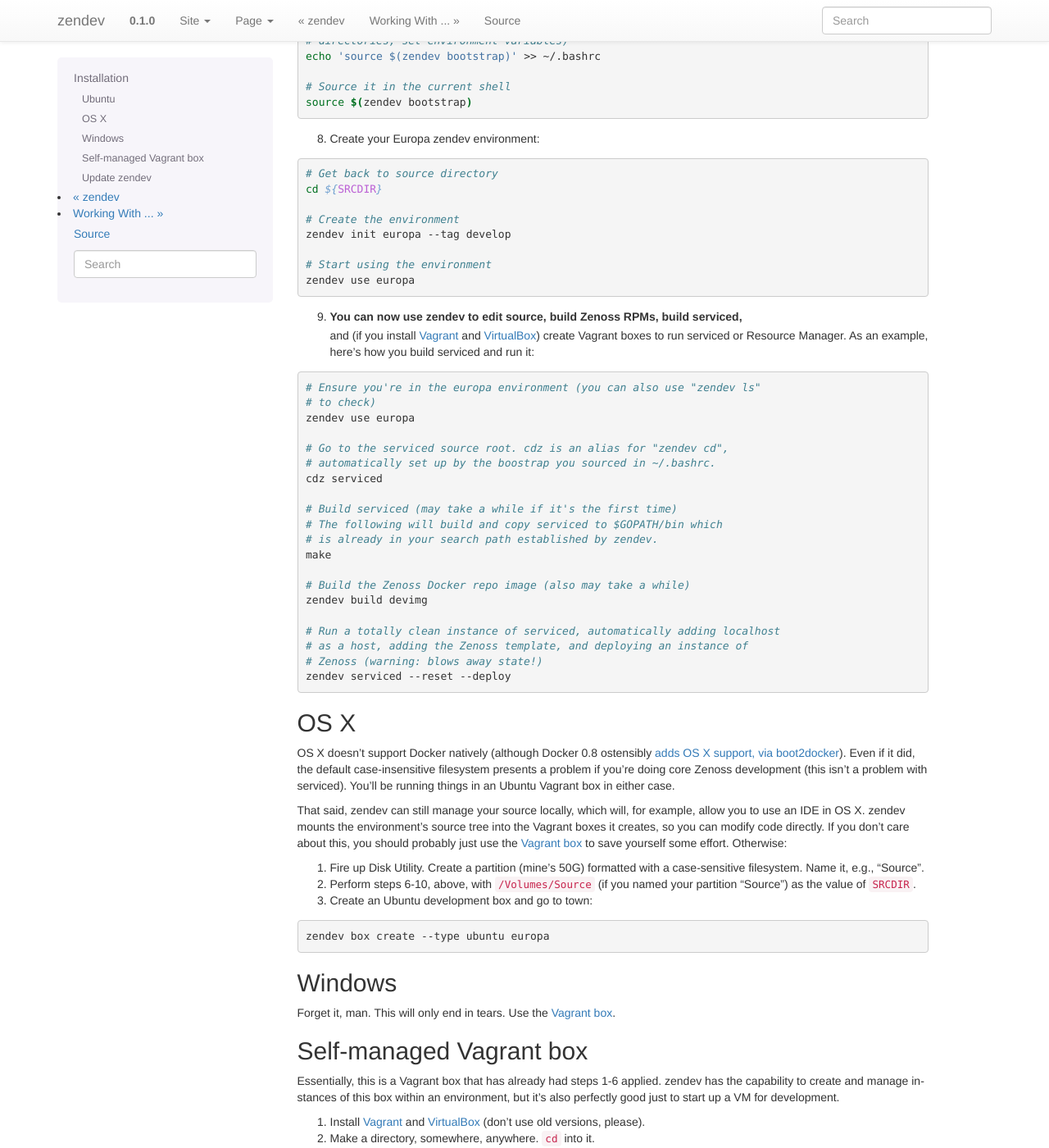
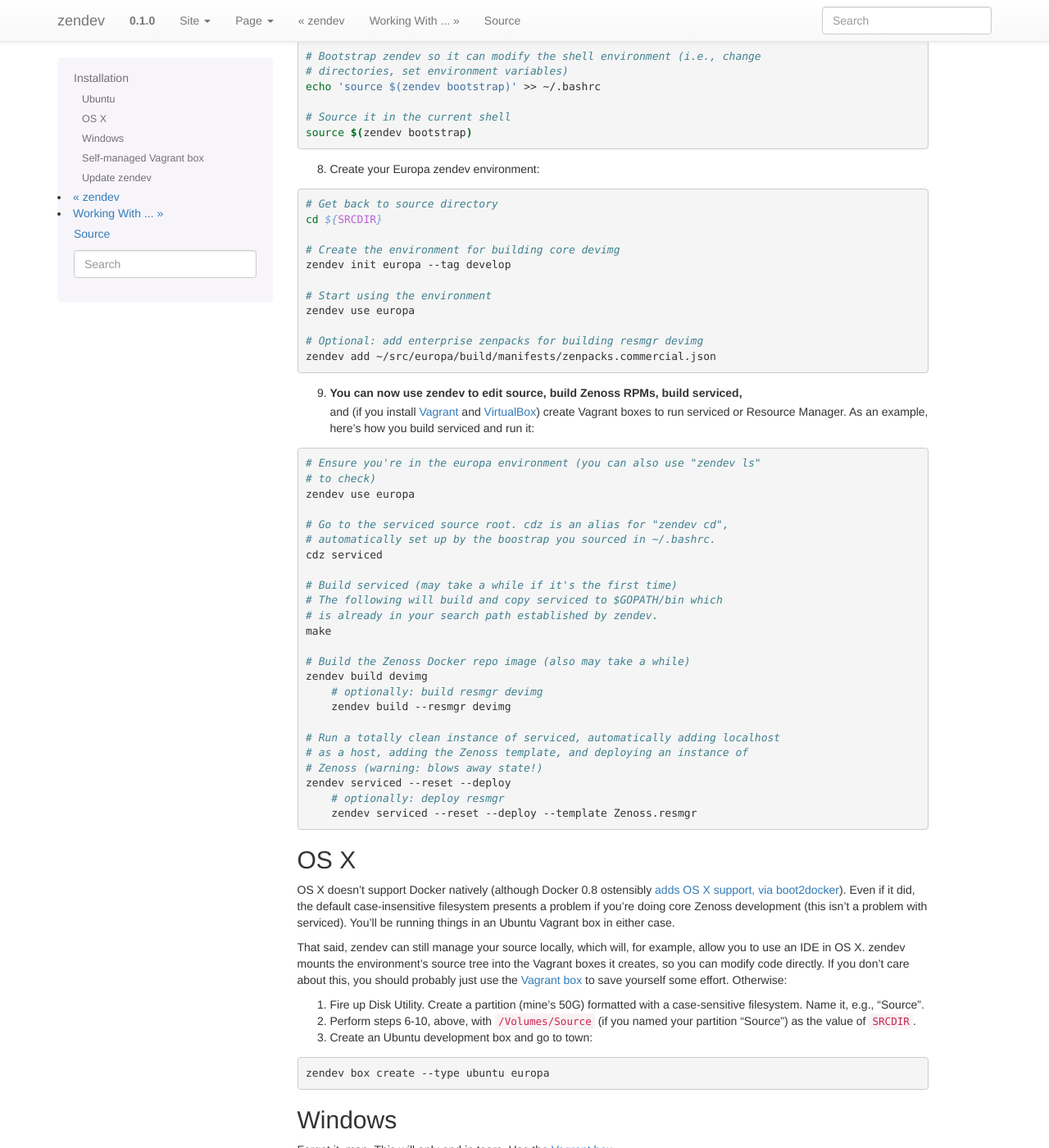
Before and after one commit to zenoss/zendev, a Sphinx documentation site: the page built from docs/installation.rst, in a window 1280 px wide and 1400 px high, scrolled down 3144 px. Shown: the whole window at 82% size. Built offline with Sphinx 7.4.7, drawn with Linux system fonts in a browser that asks for light colours; some of the changed text lies outside the part shown.

Commit message:
added resmgr devimg instructions

```diff
--- a/docs/installation.rst
+++ b/docs/installation.rst
@@ -194,11 +196,14 @@ When your box comes back up, authenticate to hub.docker.com:
     # Get back to source directory
     cd ${SRCDIR}
 
-    # Create the environment
+    # Create the environment for building core devimg
     zendev init europa --tag develop
 
     # Start using the environment
     zendev use europa
+
+    # Optional: add enterprise zenpacks for building resmgr devimg
+    zendev add ~/src/europa/build/manifests/zenpacks.commercial.json
 
 9. You can now use zendev to edit source, build Zenoss RPMs, build serviced,
     and (if you install Vagrant_ and VirtualBox_) create Vagrant boxes to run
@@ -222,11 +227,15 @@ When your box comes back up, authenticate to hub.docker.com:
 
     # Build the Zenoss Docker repo image (also may take a while)
     zendev build devimg
+        # optionally: build resmgr devimg
+        zendev build --resmgr devimg
 
     # Run a totally clean instance of serviced, automatically adding localhost
     # as a host, adding the Zenoss template, and deploying an instance of
     # Zenoss (warning: blows away state!)
     zendev serviced --reset --deploy
+        # optionally: deploy resmgr
+        zendev serviced --reset --deploy --template Zenoss.resmgr
 
 OS X
 ----
```
Also changed, not shown: other parts of docs/installation.rst (+2 -0 lines).
